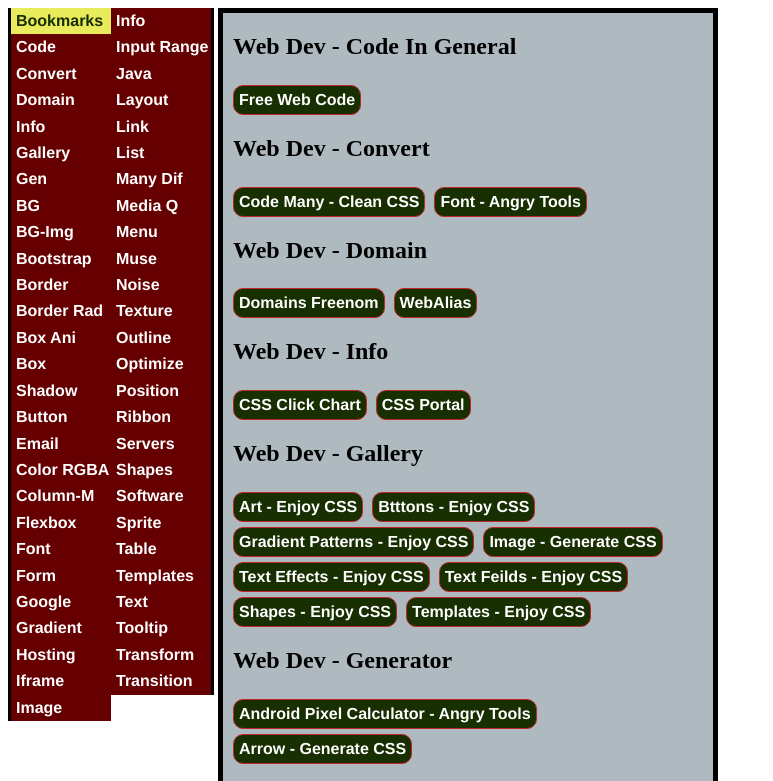
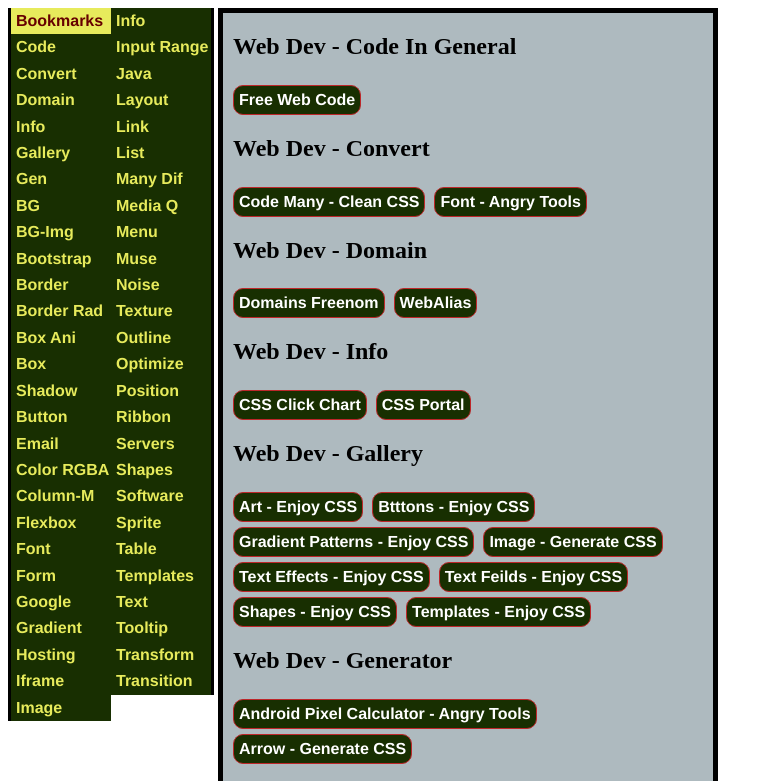
Before and after one commit to WackedWacko/WackedWacko.github.io, a plain HTML site: page bookmarks/web_development.html in a window 1280 px wide. In both pictures the pointer is over the link "Bookmarks". Shown: the top 781 px of the page, without its empty margins (0-773 px from the left). Drawn offline with Linux system fonts and the light colour scheme.

Commit message:
Color change

```diff
--- a/bookmarks/css/style.css
+++ b/bookmarks/css/style.css
@@ -52,22 +52,24 @@ ul.menu-vert li{
 ul.menu-vert li a{
 	display: block;
 	text-decoration: none;
-	color: #fff;
-	background: #600;
 	padding-top: 0;
 	padding-right: 0;
 	padding-left: 5px;
 	padding-bottom: 0;
 	width: 95px;
+	color: #E7EB5C;
+	background-color: #182F01;
 }
 
 ul.menu-vert li a:hover{
-	background: #900 url("images/vert-one_arrow.gif") no-repeat 0 9px;
+	background-color: #E7EB5C;
+	color: #182F01;
+
 }
 
 ul.menu-vert li a.current,ul.vert-one li a.current:hover{
-background:#933 url("images/vert-one_arrow.gif") no-repeat 0 9px;}
-
+	background-color: #182F01;
+}
 /*
 Left Menu Area End
 *****************************************
@@ -109,6 +111,10 @@ Left Menu Area End
 }
 
 #ext-link {
-	background-color: #E7EB5C;
+	background-color: #CB8A2D;
 	color: #182F01;
 }
+#ext-link:hover {
+	background-color: #E7EB5C;
+	color: #660000;
+}
--- a/bookmarks/web_development.html
+++ b/bookmarks/web_development.html
@@ -194,6 +194,7 @@
       <a target="_blank" title="" href="https://www.cssportal.com/layout-generator/">CSS Portal</a>
       <a target="_blank" title="" href="http://www.generatecss.com/advanced/layout/">Generate CSS</a>
       <a target="_blank" title="" href="https://divtable.com/generator/">DIV Table</a>
+      <a target="_blank" title="" href="https://divtable.com/table-styler/">DIV Table Styler</a>
 <!--/****************************/-->
       <h2 id="Link">Web Dev - Link - Generator</h2>
       <a target="_blank" title="" href="http://www.generatecss.com/css/links/">Generate CSS</a>
```
